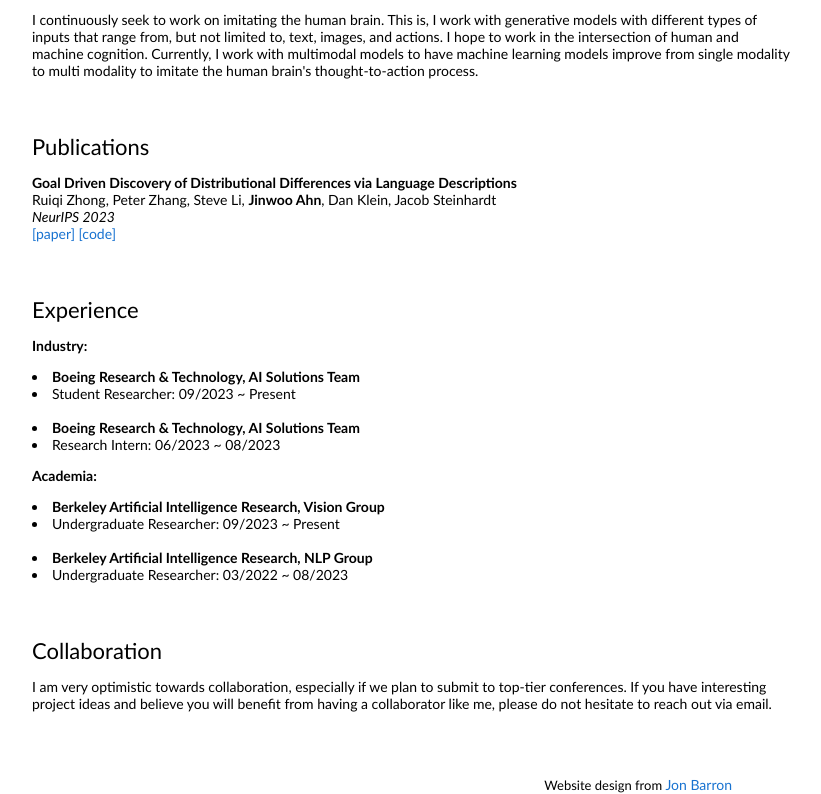
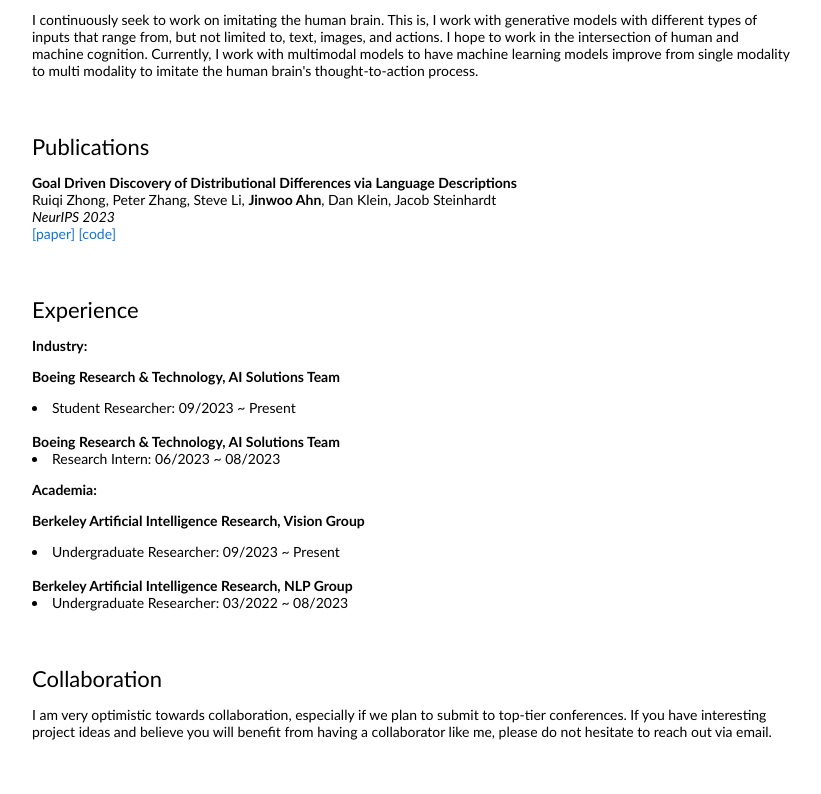
Before and after one commit to research-jinwoo/research-jinwoo.github.io, a plain HTML site: page index.html in a window 1280 px wide. Shown: the part 394-1188 px from the top of the page, without its empty margins (228-1049 px from the left). Drawn offline with Linux system fonts and the light colour scheme.

Commit message:
Update index.html

```diff
--- a/index.html
+++ b/index.html
@@ -88,17 +88,17 @@
                 <p></p>
                 <span class="papertitle">Industry:</span>
                 <p>
-                  <li><strong>Boeing Research & Technology, AI Solutions Team</strong></li>
+                  <strong>Boeing Research & Technology, AI Solutions Team</strong>
                   <li>Student Researcher: 09/2023 ~ Present</li></br>
-                  <li><strong>Boeing Research & Technology, AI Solutions Team</strong></li>
+                  <strong>Boeing Research & Technology, AI Solutions Team</strong>
                   <li>Research Intern: 06/2023 ~ 08/2023</li>
                 </p>
 
                 <span class="papertitle">Academia:</span>
                 <p>
-                  <li><strong>Berkeley Artificial Intelligence Research, Vision Group</strong></li>
+                  <strong>Berkeley Artificial Intelligence Research, Vision Group</strong>
                   <li>Undergraduate Researcher: 09/2023 ~ Present</li></br>
-                  <li><strong>Berkeley Artificial Intelligence Research, NLP Group</strong></li>
+                  <strong>Berkeley Artificial Intelligence Research, NLP Group</strong>
                   <li>Undergraduate Researcher: 03/2022 ~ 08/2023</li>
                 </p>
 
```
